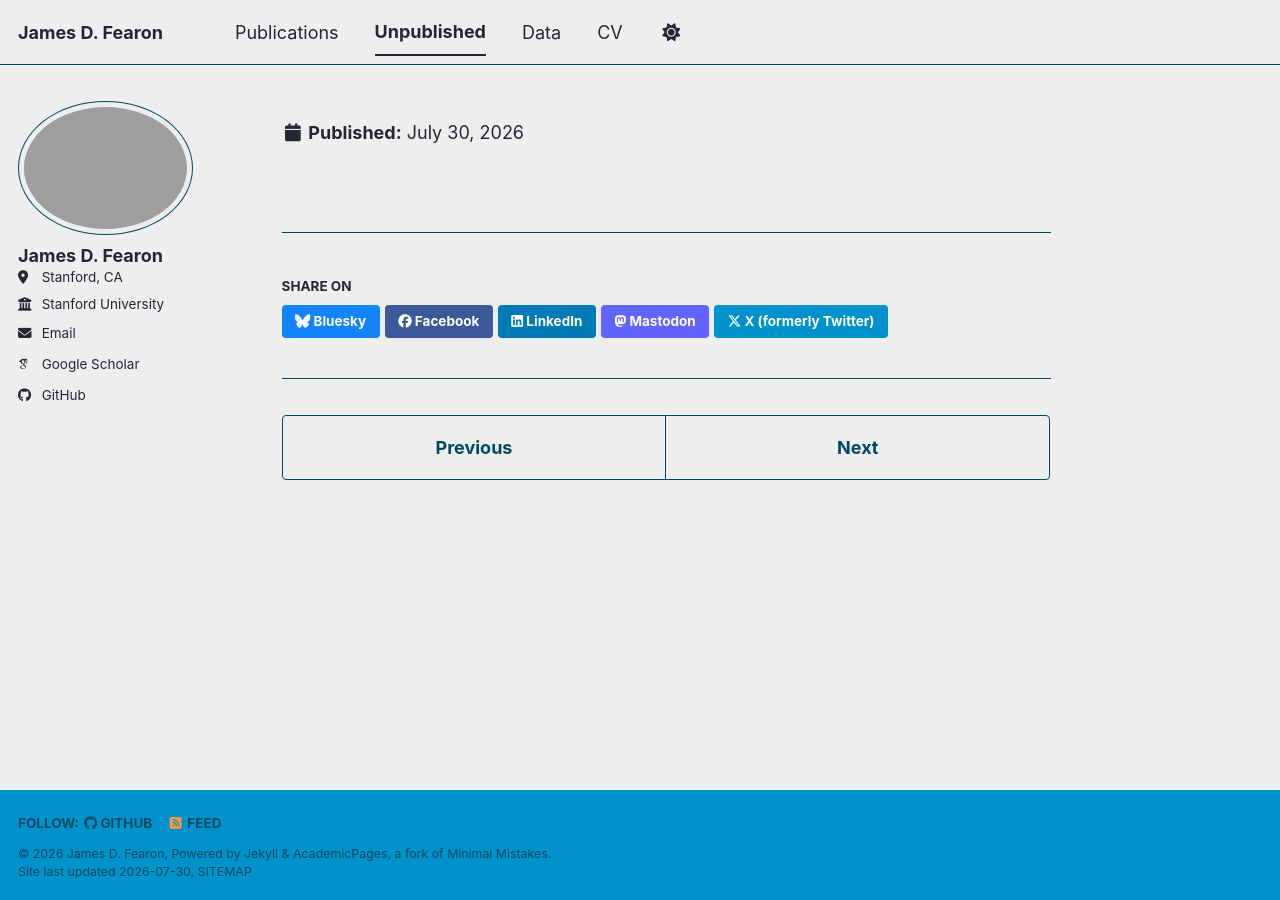
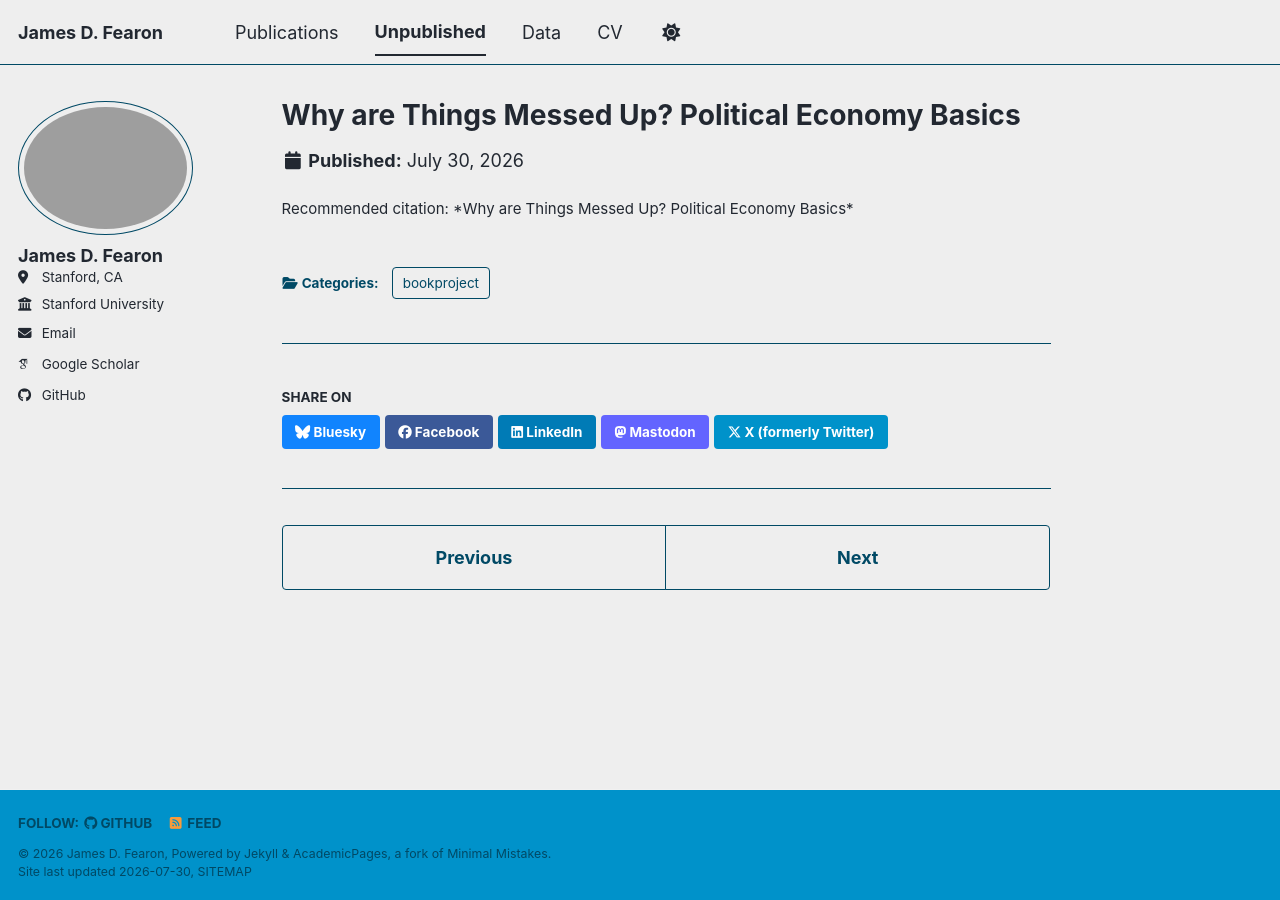
Before and after one commit to jfearon4/jfearon4.github.io, a Jekyll site: the page built from _unpublished/00-why-are-things-messed-up-political-economy-basics.md, in a window 1280 px wide. Built offline with Jekyll 4.4.1, drawn with Linux system fonts in a browser that asks for light colours; some web fonts are replaced; a script bundle is joined from its source files by our own code; library files that are not in the unit come from our copies.

Commit message:
Update 00-why-are-things-messed-up-political-economy-basics.md

```diff
--- a/_unpublished/00-why-are-things-messed-up-political-economy-basics.md
+++ b/_unpublished/00-why-are-things-messed-up-political-economy-basics.md
@@ -7,6 +7,6 @@ excerpt: ''
 order: 1
 citation: '*Why are Things Messed Up? Political Economy Basics*'
 bullets:
-  - "This is a sort-of-textbook that I worked on a lot in 2020-21, but haven't finished or been able to return to in a serious way since then. It started as notes for a grad game-theory-for-political-science course that I teach sometimes, but evolved in a non-standard direction for a textbook. I'm including the first three major sections ("Parts"), which are fairly but not entirely complete. Part II, "Game theory starter," is a self-contained introduction to normal-form game theory with applications to political science problems. Comments and corrections greatly appreciated!"
+  - "This is a sort-of-textbook that I worked on a lot in 2020-21, but haven't finished or been able to return to in a serious way since then. It started as notes for a grad game-theory-for-political-science course that I teach sometimes, but evolved in a non-standard direction for a textbook. I'm including the first three major sections (\"Parts\"), which are fairly but not entirely complete. Part II, \"Game theory starter,\" is a self-contained introduction to normal-form game theory with applications to political science problems. Comments and corrections greatly appreciated!"
   - "[Parts I-III (DRAFT)](/files/peb_I-III_web_v1.pdf)"
 ---
```
